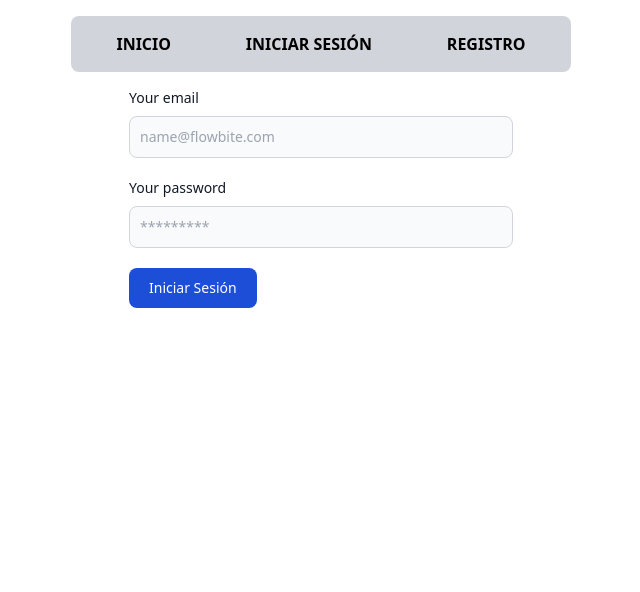
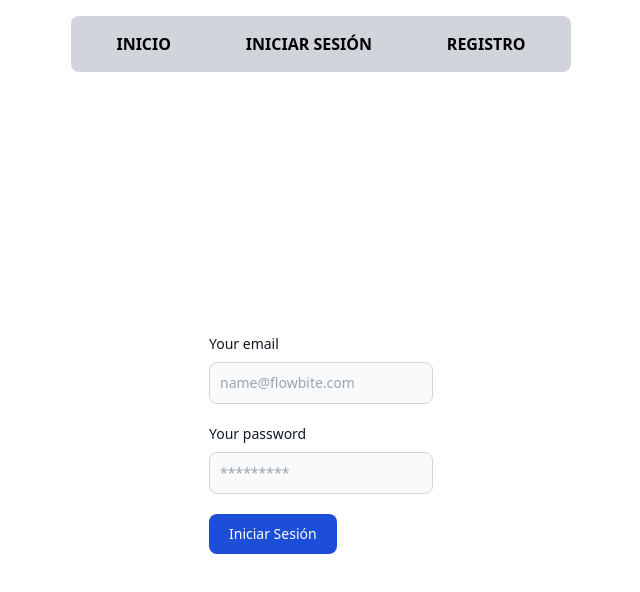
Before and after one commit to Mauro069/rdt-client, a Next.js app: page /auth/login in a window 1280 px wide. Shown: the top 592 px of the page, without its empty margins (319-959 px from the left). Built offline with nearby package versions, Linux system fonts and the light colour scheme.

Commit message:
Ajuste estilos de las pages

```diff
--- a/src/app/auth/login/page.tsx
+++ b/src/app/auth/login/page.tsx
@@ -2,7 +2,7 @@
 
 export default function LoginPage () {
   return (
-    <main>
+    <main className='flex flex-1 items-center justify-center'>
       <LoginForm />
     </main>
   )
--- a/src/app/auth/register/page.tsx
+++ b/src/app/auth/register/page.tsx
@@ -1,6 +1,6 @@
 export default function RegisterPage () {
   return (
-    <main>
+    <main className='flex-1'>
       <h1>REGISTER</h1>
     </main>
   )
--- a/src/app/page.tsx
+++ b/src/app/page.tsx
@@ -1,6 +1,6 @@
 export default function HomePage () {
   return (
-    <main>
+    <main className='flex-1'>
       <h1>HOME</h1>
     </main>
   )
```
